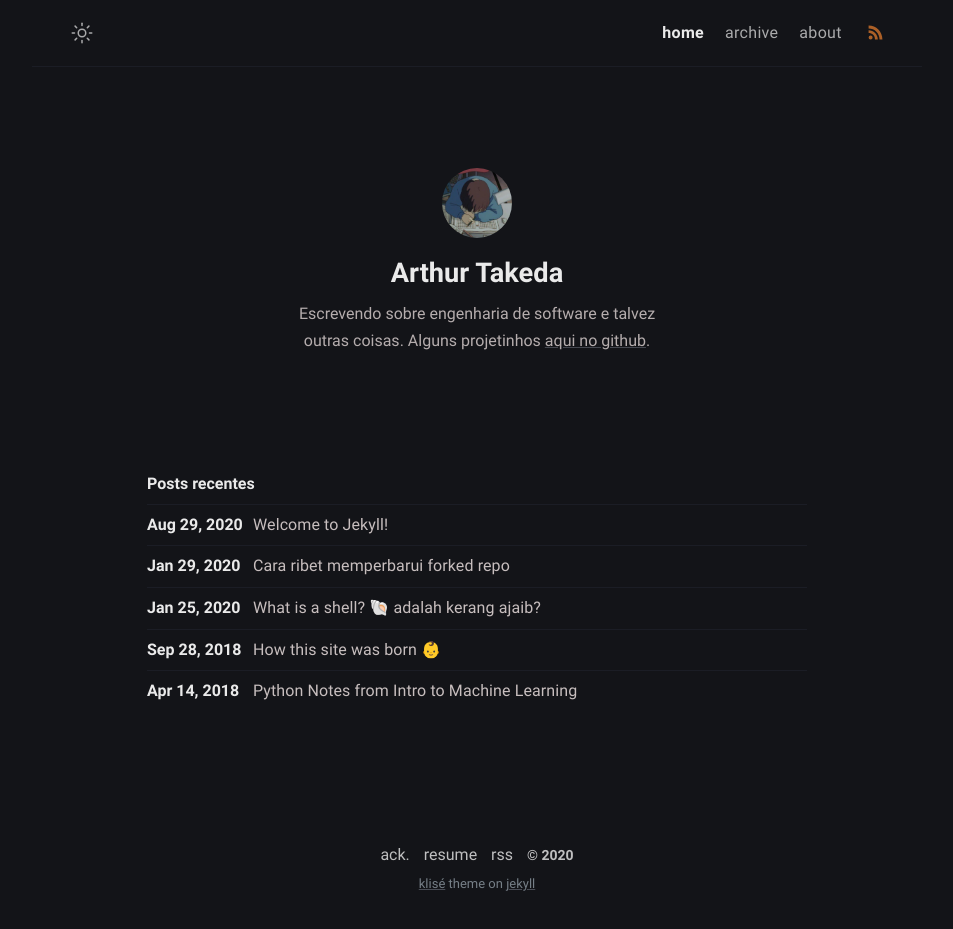
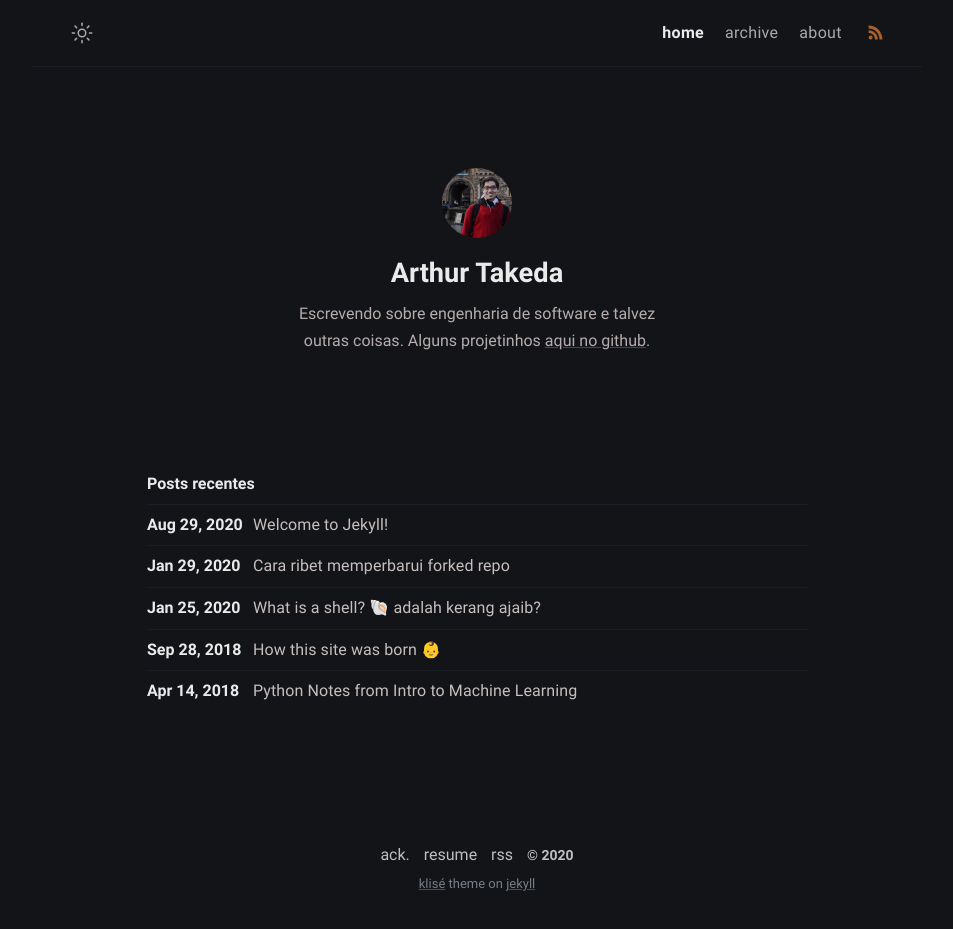
Before and after one commit to aotakeda/blog, a Jekyll site: the page built from index.md, in a window 1280 px wide. Shown: the whole page, without its empty margins (163-1116 px from the left). Built offline with Jekyll 4.4.1, drawn with Linux system fonts in a browser that asks for light colours.

Commit message:
add photo

```diff
--- a/_config.yml
+++ b/_config.yml
@@ -20,7 +20,7 @@ author:
   twitter: twitter_username # twitter username
   facebook: facebook_username # facebook username
   email: your-email@email.com # email adress
-  avatar: /assets/img/avatar.jpg # change with your own avatar
+  avatar: /assets/img/foto.png # change with your own avatar
 
 # URL settings
 url: "https://klise.now.sh" #
```
Also changed, not shown: assets/img/foto.png (added).
